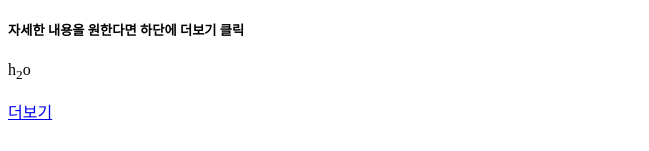
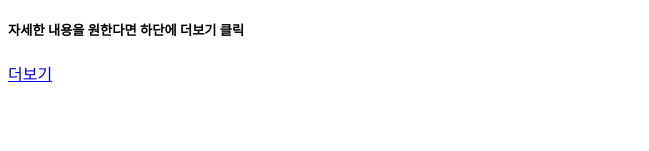
Before and after one commit to minKook797/ohyun, a plain HTML site: page index.html in a window 1280 px wide. Shown: the part 160-311 px from the top of the page, without its empty margins (0-649 px from the left). Drawn offline with Linux system fonts and the light colour scheme.

Commit message:
최종 수정

```diff
--- a/index.html
+++ b/index.html
@@ -11,7 +11,6 @@
 <h3>평소 미련이 남았던 김재민군은 고백을 갈겨버리는데...</h3>
 <h4>                                                  </h4>
 <h5>자세한 내용을 원한다면 하단에 더보기 클릭</h5>
-<p>h<sub>2</sub>o</p>
 <a href="http://www.youtube.com">더보기</a>
 </body>
 </html>
```
